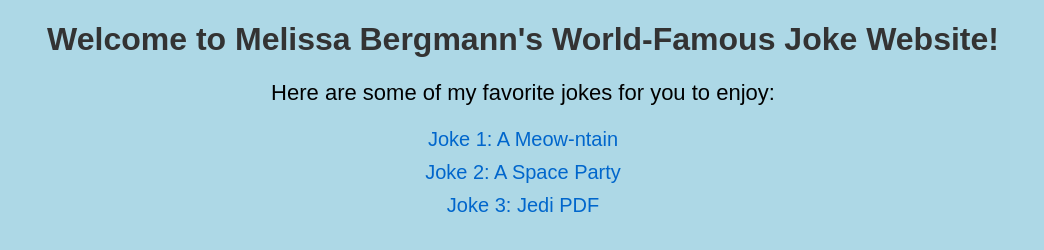
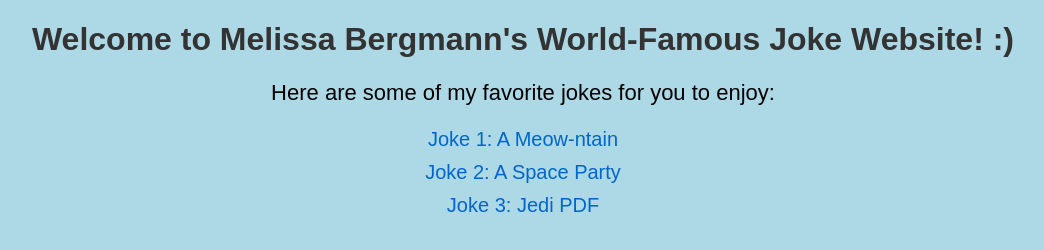
Before and after one commit to mjlouise22/final-website, a plain HTML site: page index.html in a window 1280 px wide. Shown: the whole page, without its empty margins (117-1161 px from the left). Drawn offline with Linux system fonts and the light colour scheme.

Commit message:
Testing
Testing screenshot workflow

```diff
--- a/index.html
+++ b/index.html
@@ -32,7 +32,7 @@
     </style>
 </head>
 <body>
-    <h1>Welcome to Melissa Bergmann's World-Famous Joke Website!</h1>
+    <h1>Welcome to Melissa Bergmann's World-Famous Joke Website! :) </h1>
     <p>Here are some of my favorite jokes for you to enjoy:</p>
     <ul>
         <li><a href="joke1.html">Joke 1: A Meow-ntain</a></li>
```
